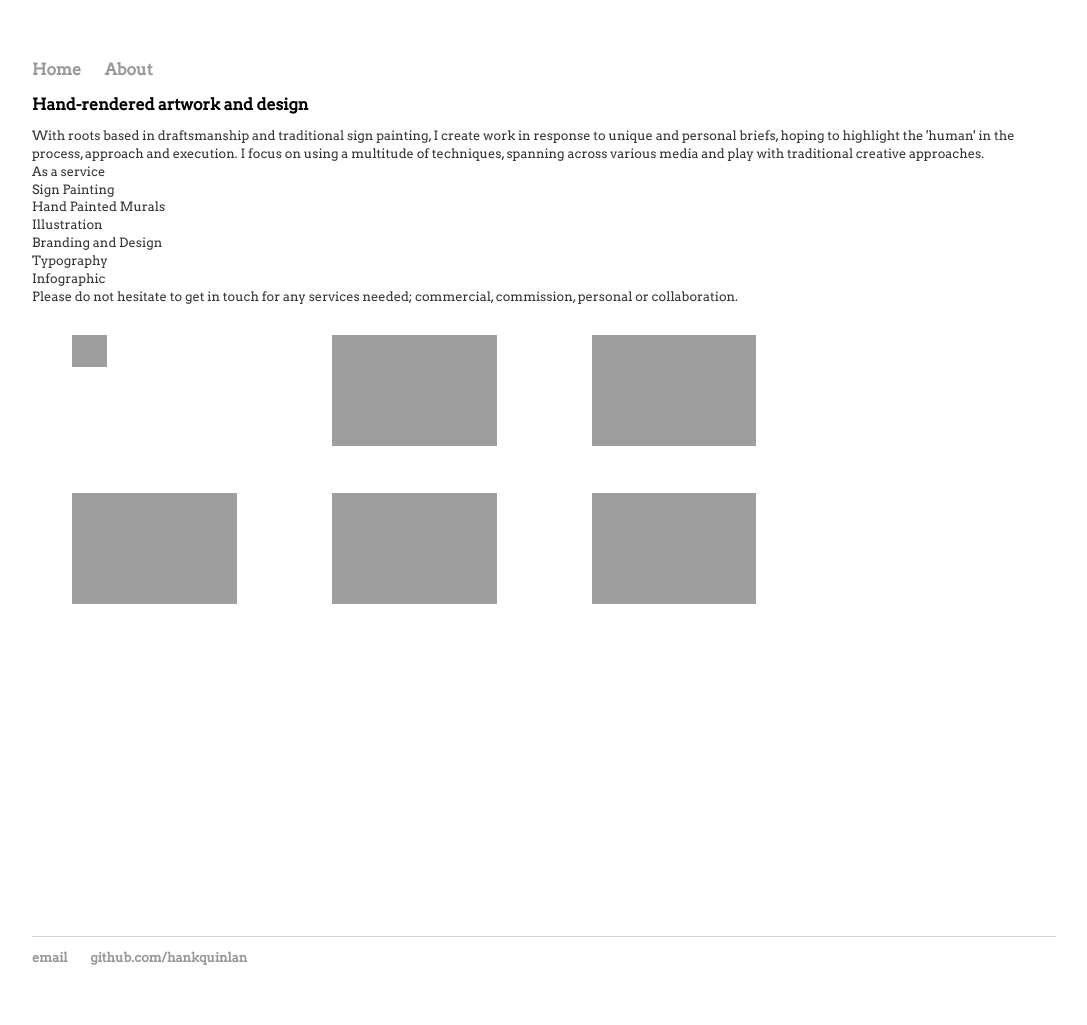
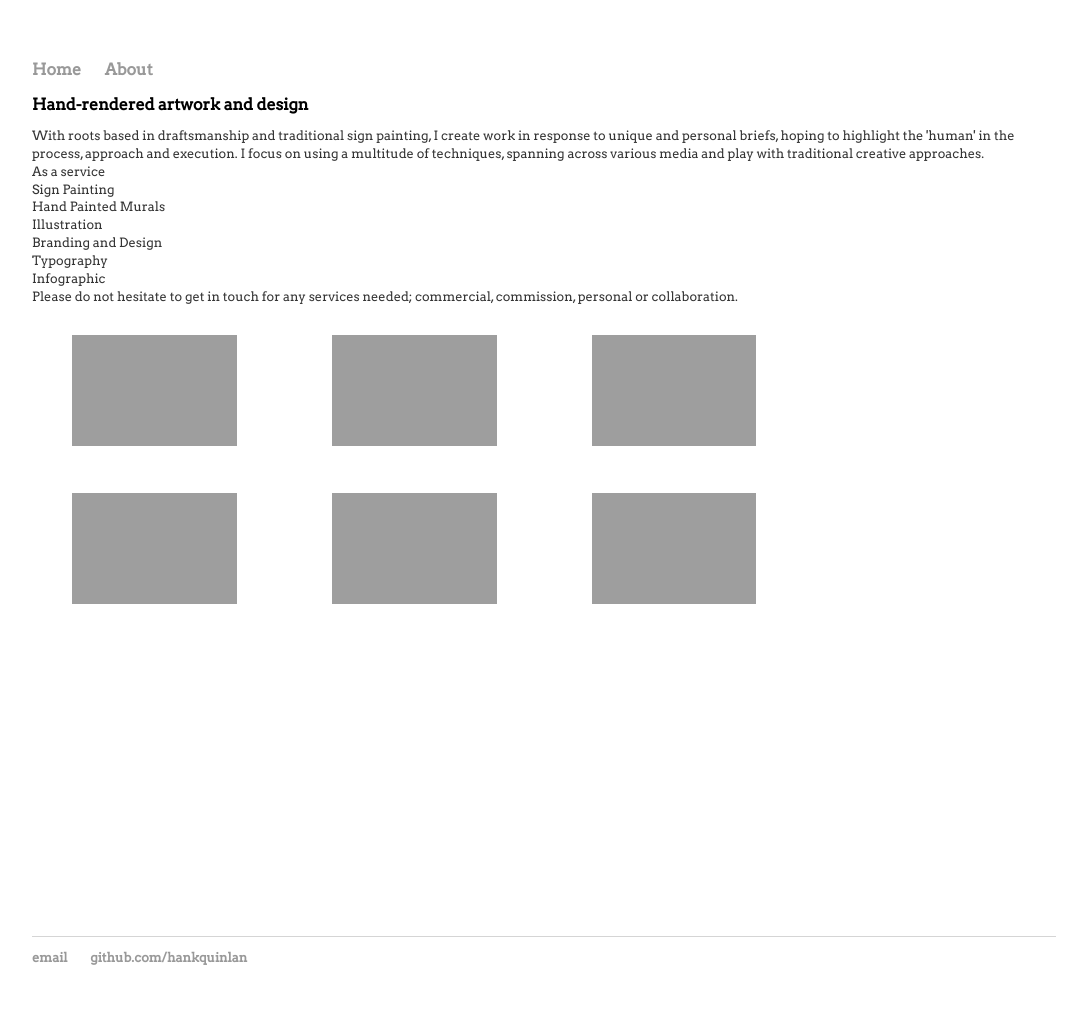
Before and after one commit to willwaltonfreeman/willwaltonfreeman.github.io, a Jekyll site: the page built from about/index.html, in a window 1280 px wide. Shown: the whole page, without its empty margins (96-1183 px from the left). Built offline with Jekyll 4.4.1, drawn with Linux system fonts in a browser that asks for light colours.

Commit message:
Update index.html

```diff
--- a/about/index.html
+++ b/about/index.html
@@ -15,7 +15,7 @@ title: Will Walton-Freeman
 		<br>Please do not hesitate to get in touch for any services needed; commercial, commission, personal or collaboration.
 <br><!--<a href="/about">Read more about my life...</a> --></p>
 	<div class="gallery">
-  <figure class=”gallery__item gallery__item--1">
+  <figure class="gallery__item gallery__item--1">
     <img src="https://willwaltonfreeman.github.io/images/background_image.png" class="gallery__img" alt="Image 1">
   </figure>
   <figure class="gallery__item gallery__item--2">
```
